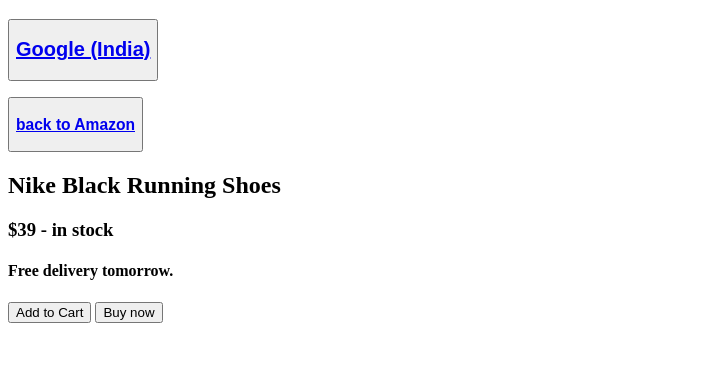
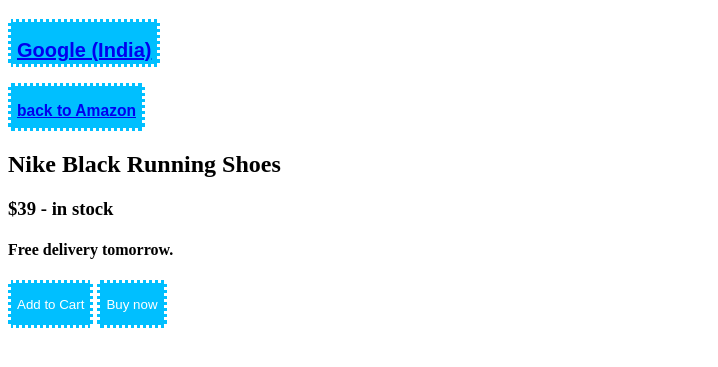
Before and after one commit to Jatin71544/HTML-CSS-cource-practice-codes, a plain HTML site: page index.html in a window 1280 px wide. Shown: the part 61-428 px from the top of the page, without its empty margins (0-718 px from the left). Drawn offline with Linux system fonts and the light colour scheme.

Commit message:
Update index.html
adding colour in buttons & adjusting their size

```diff
--- a/index.html
+++ b/index.html
@@ -1,5 +1,17 @@
- <!DOCTYPE html>
+  <!DOCTYPE html>
  <title>JATIN's 2 Web Page</title>
+
+ <style>
+ button
+ {
+background-color: deepskyblue;
+color : white;
+height: 48px;
+border: white;
+border-style:dotted;
+ }
+ </style>
+
  <p>
   <h1>
   It's my second code of new cource & 2 web page
```
